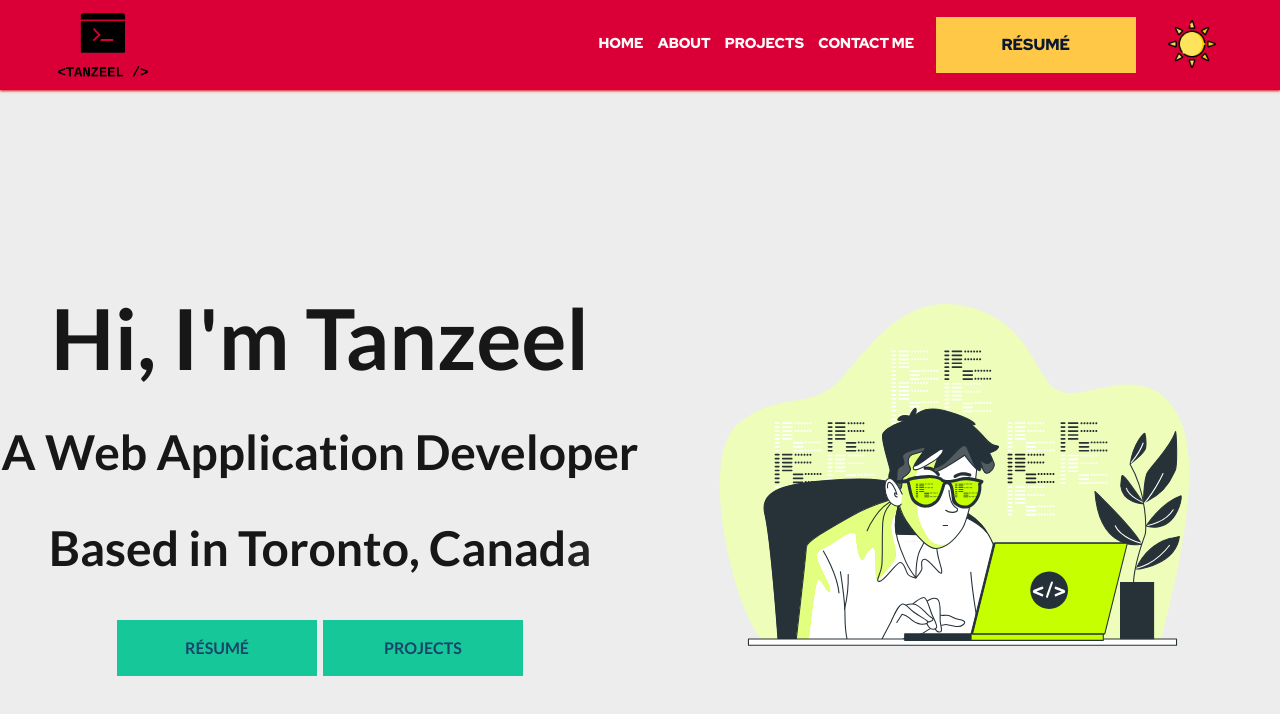
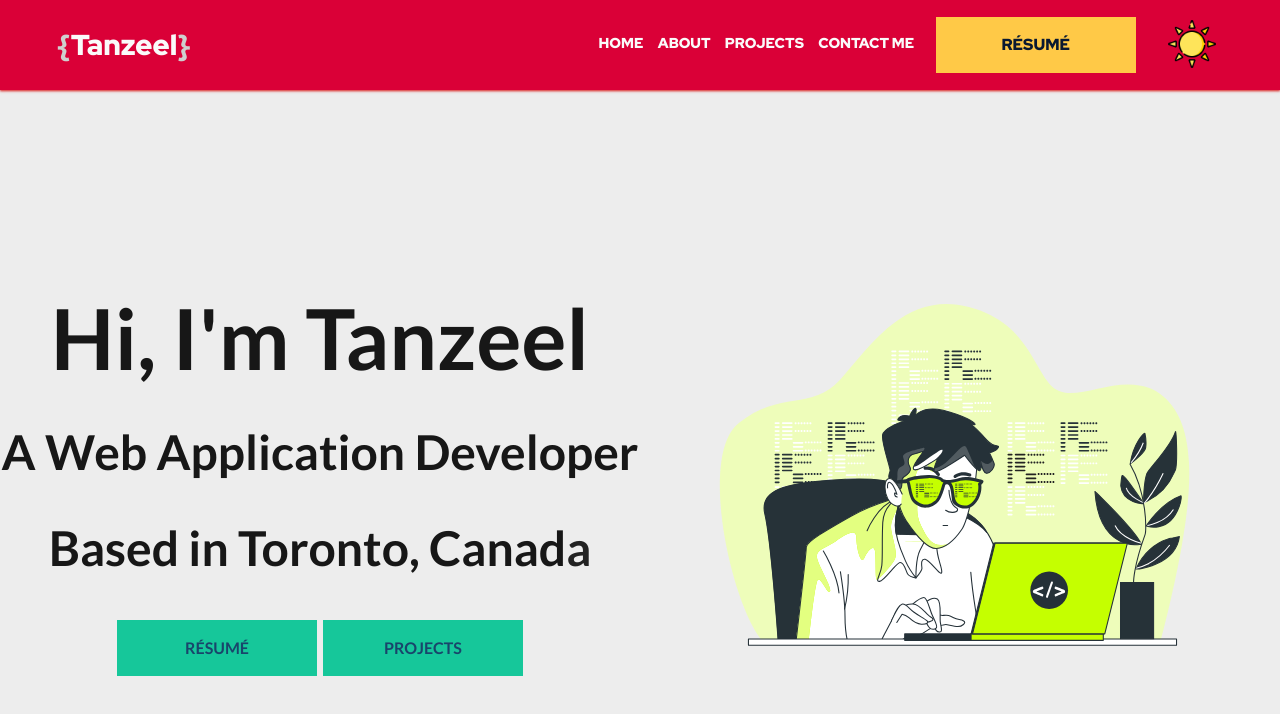
Before and after one commit to tanzeel44/portfolio, a Next.js app: page / in a window 1280 px wide. Shown: the top 714 px of the page. Built offline with nearby package versions, Linux system fonts and the light colour scheme.

Commit message:
header made a lot nicer

```diff
--- a/components/Header/Header.jsx
+++ b/components/Header/Header.jsx
@@ -33,17 +33,34 @@ const StyledHeader = styled.header`
   }
 `;
 
+const Logo = styled.p`
+  color: #fafafa;
+  font-size: 1.75em;
+  span {
+    color: #cfcfcf;
+  }
+
+  @media only screen and (min-width: 480px) {
+    font-size: 2em;
+  }
+`;
+
 export default function Header({ darkMode, toggleDarkMode }) {
   const [navOpen, setNavOpen] = useState(false);
   return (
     <StyledHeader>
-      <Image
+      {/* <Image
         src="/logo.png"
         height={64}
         width={90}
         alt="Tanzeel"
         loading="eager"
-      />
+      /> */}
+      <Logo>
+        <span>{'{'}</span>
+        Tanzeel
+        <span>{'}'}</span>
+      </Logo>
       <nav>
         <Navbar
           darkMode={darkMode}
```
